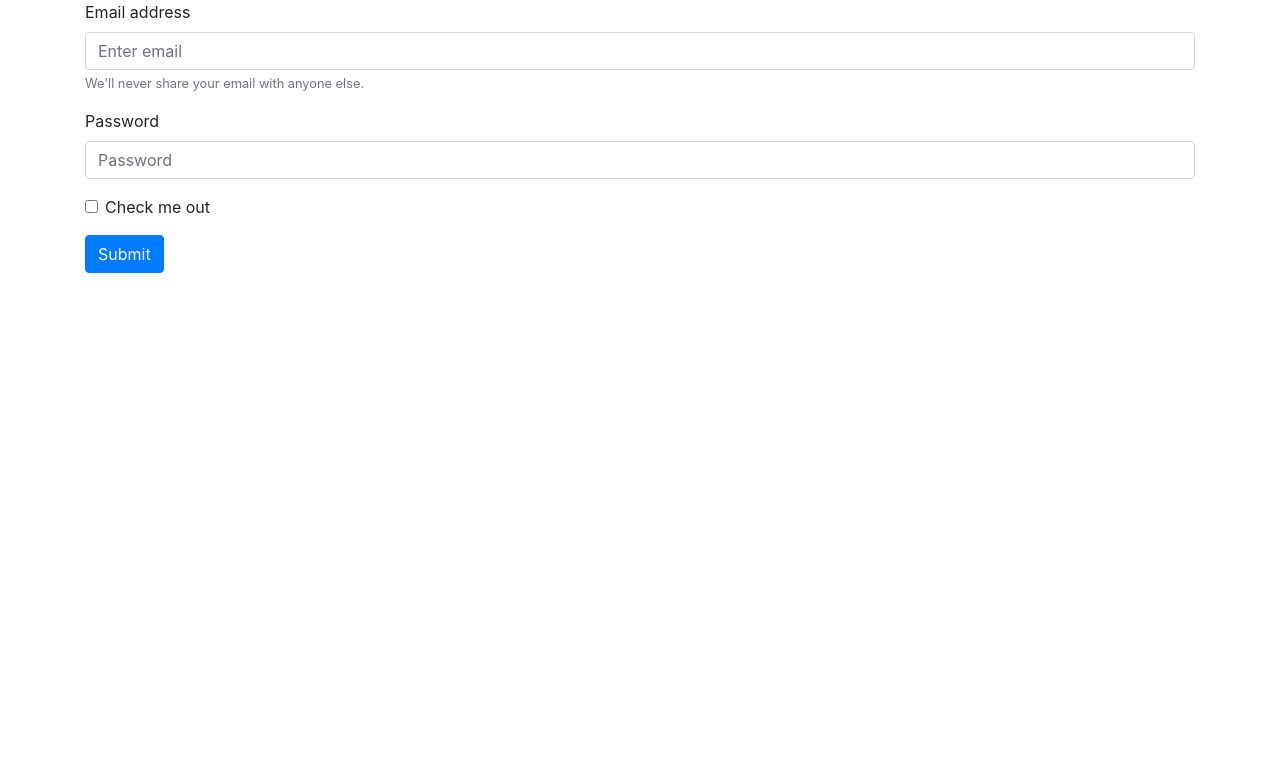
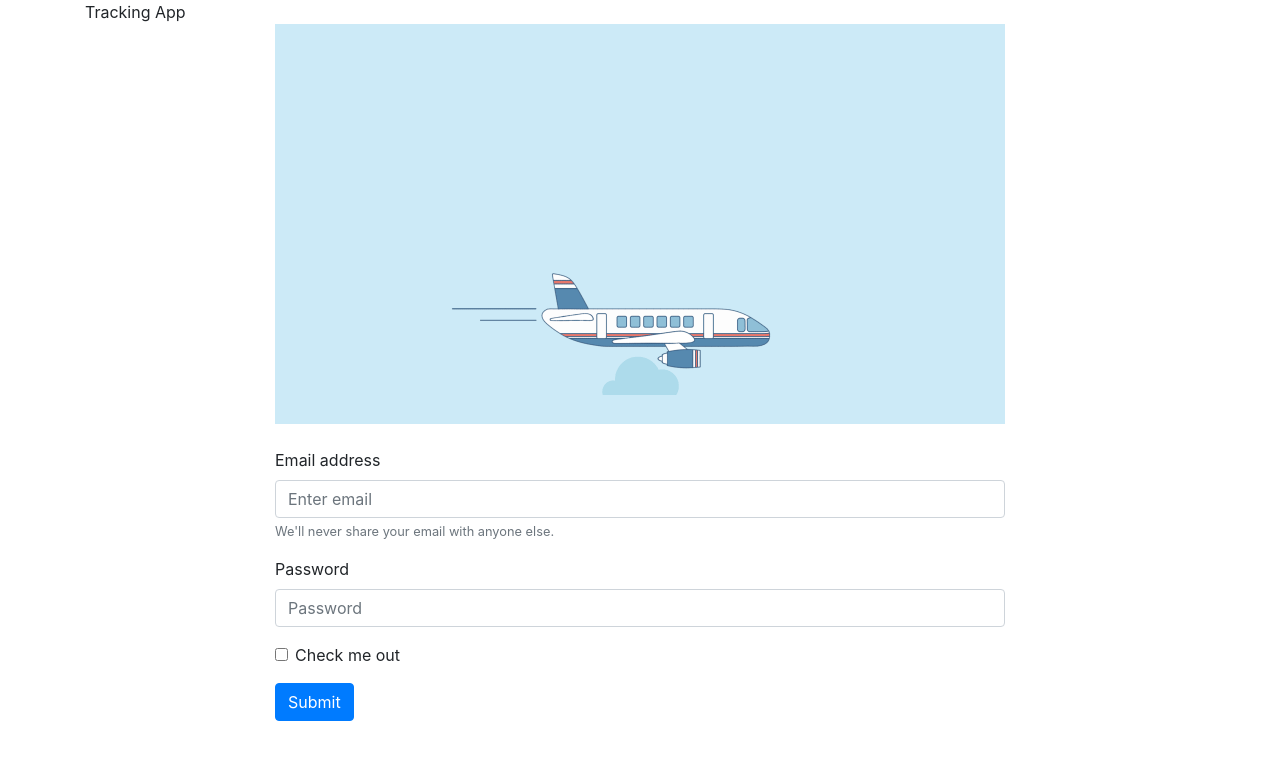
Before and after one commit to asasalcido14/teamvoldemort, a React (Create React App) app in the folder client/: page / in a window 1280 px wide. Shown: the top 760 px of the page. Built offline with nearby package versions, Linux system fonts and the light colour scheme.

Commit message:
centered sign up page & added gif

```diff
--- /dev/null
+++ b/client/src/pages/Login.css
@@ -0,0 +1,5 @@
+#intro{
+    background-image: url(../assets/planegif.gif);
+    height: 400px;
+    background-repeat: no-repeat;
+}
--- a/client/src/pages/Login.js
+++ b/client/src/pages/Login.js
@@ -1,6 +1,7 @@
 import axios from "axios";
 import React from "react";
-import {Button,Form,Alert,Container} from "react-bootstrap";
+import {Button,Form,Alert,Container,Row,Col} from "react-bootstrap";
+import "./Login.css";
 
 
 class Login extends React.Component {
@@ -34,6 +35,16 @@ class Login extends React.Component {
 
       <Container>
 
+        <header> Tracking App </header>
+      <Row>
+        <Col xs={{span:8, offset:2}}>
+        <div id= "intro"></div>
+        </Col>
+      </Row>
+<br></br>
+
+<Row>
+  <Col xs={{span:8, offset:2}}>
         <Form onSubmit = {this.handleSubmit}>
           <Form.Group controlId="formBasicEmail">
             <Form.Label>Email address</Form.Label>
@@ -57,6 +68,13 @@ class Login extends React.Component {
      {this.state.error}
   </Alert>}
         </Form>
+        </Col>
+ </Row>
+
+
+
+
+
       </Container>
     );
   }
```
Also changed, not shown: client/src/assets/planegif.gif (added).
